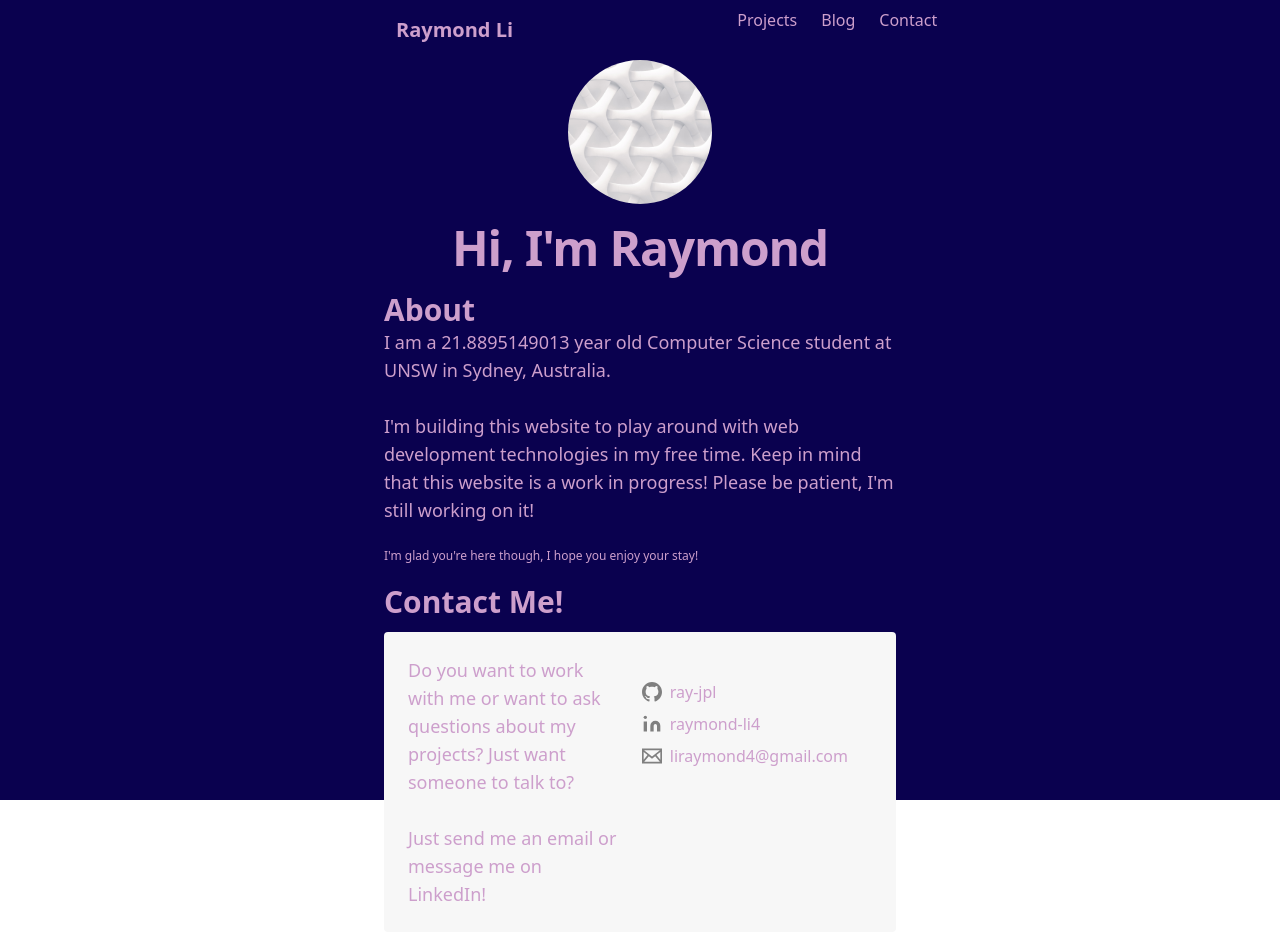
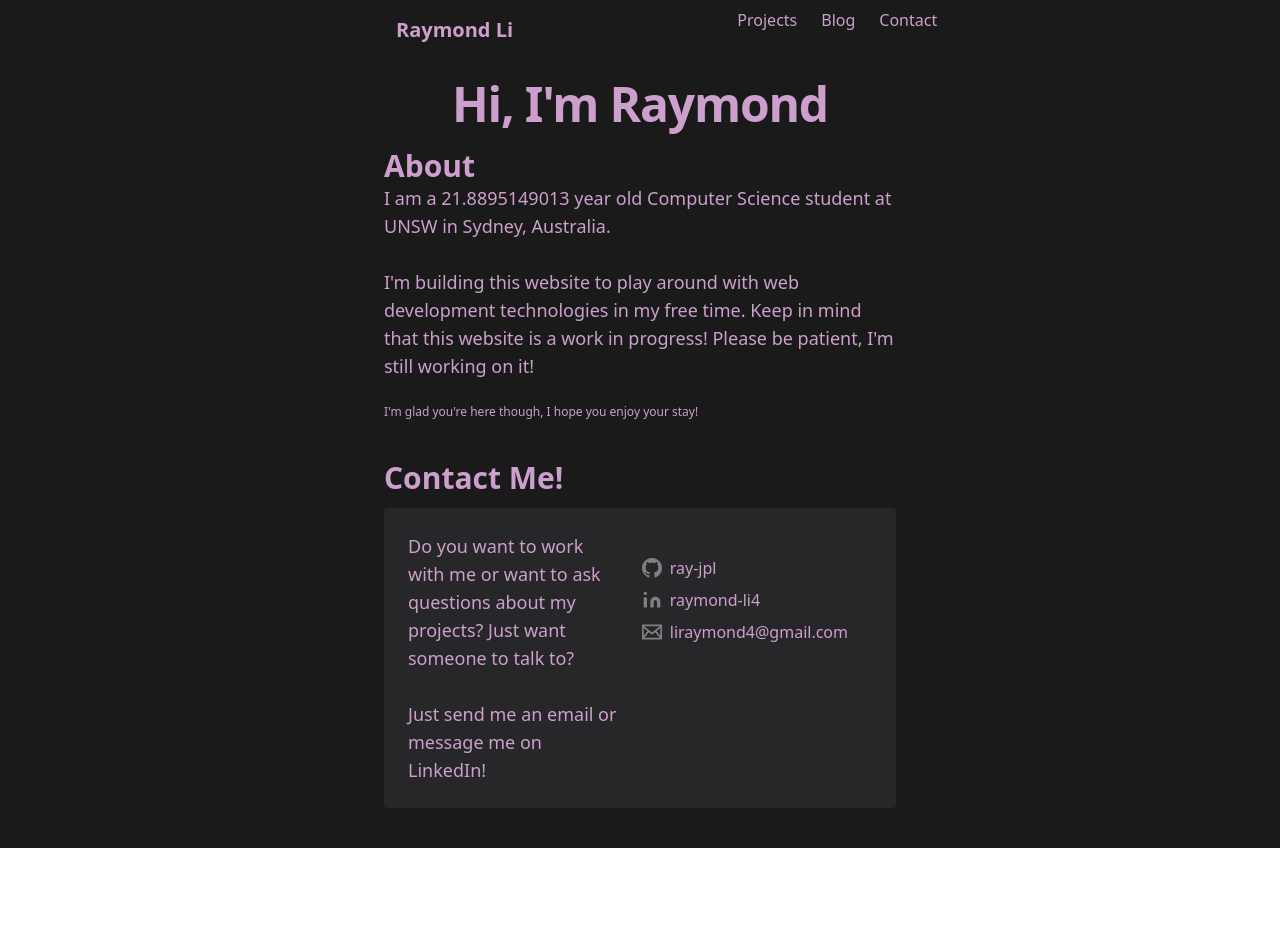
Before and after one commit to ray-jpl/nextjs-blog, a Next.js app: page / in a window 1280 px wide. After the commit the page ends 848 px from the top, so only its background shows below. Built offline with nearby package versions, Linux system fonts and the light colour scheme.

Commit message:
Adjusted midnight theme colours

```diff
--- a/src/components/About.tsx
+++ b/src/components/About.tsx
@@ -3,7 +3,7 @@ import Age from './age'
 
 const About: React.FC = () => {
     return (
-      <section className="mb-5">
+      <section className="mb-10">
         <h1 className="text-3xl font-bold">About</h1>
 
         <p className="text-lg">
--- a/src/components/Contact.tsx
+++ b/src/components/Contact.tsx
@@ -3,10 +3,10 @@ import Link from 'next/link';
 
 const Contact: React.FC = () => {
     return (
-      <section className="w-full">
+      <section className="w-full mb-10">
         <h1 className="text-3xl font-bold">Contact Me!</h1>
 
-        <div className="p-6 mt-3 flex bg-[#f7f7f7] rounded">
+        <div className="p-6 mt-3 flex bg-skin-fillDark rounded">
           <form className="w-4/6 flex flex-col" action="">
             {/* <label className="text-xl font-bold" htmlFor="name">Name</label>
             <input name="name" type="text" placeholder='Name'/>
@@ -32,20 +32,20 @@ const Contact: React.FC = () => {
 
           <div id="iconList" className="p-5 flex flex-col grow items-centre">
             <Link href="https://github.com/ray-jpl">
-              <a className="flex items-center p-1 rounded-lg hover:bg-gray-200">
+              <a className="flex items-center p-1 rounded-lg hover:bg-skin-muted hover:text-skin-fillDark">
                 <svg className="filter invert-[0.5] h-5 w-5 mr-2"  xmlns="http://www.w3.org/2000/svg" viewBox="0 0 24 24"><path d="M12 0c-6.626 0-12 5.373-12 12 0 5.302 3.438 9.8 8.207 11.387.599.111.793-.261.793-.577v-2.234c-3.338.726-4.033-1.416-4.033-1.416-.546-1.387-1.333-1.756-1.333-1.756-1.089-.745.083-.729.083-.729 1.205.084 1.839 1.237 1.839 1.237 1.07 1.834 2.807 1.304 3.492.997.107-.775.418-1.305.762-1.604-2.665-.305-5.467-1.334-5.467-5.931 0-1.311.469-2.381 1.236-3.221-.124-.303-.535-1.524.117-3.176 0 0 1.008-.322 3.301 1.23.957-.266 1.983-.399 3.003-.404 1.02.005 2.047.138 3.006.404 2.291-1.552 3.297-1.23 3.297-1.23.653 1.653.242 2.874.118 3.176.77.84 1.235 1.911 1.235 3.221 0 4.609-2.807 5.624-5.479 5.921.43.372.823 1.102.823 2.222v3.293c0 .319.192.694.801.576 4.765-1.589 8.199-6.086 8.199-11.386 0-6.627-5.373-12-12-12z"/></svg>
                 <p>ray-jpl</p>
               </a>
             </Link>
 
             <Link href="https://www.linkedin.com/in/raymond-li4/">
-              <a className="flex items-center p-1 rounded-lg hover:bg-gray-200">
+              <a className="flex items-center p-1 rounded-lg hover:bg-skin-muted hover:text-skin-fillDark">
               <svg className="filter invert-[0.5] h-5 w-5 mr-2" viewBox="0 0 24 24" stroke-width="2" fill="black" stroke-linecap="round" stroke-linejoin="round"><path d="M16 8a6 6 0 0 1 6 6v7h-4v-7a2 2 0 0 0-2-2 2 2 0 0 0-2 2v7h-4v-7a6 6 0 0 1 6-6z"></path><rect x="2" y="9" width="4" height="12"></rect><circle cx="4" cy="4" r="2"></circle></svg>
                 <p>raymond-li4</p>
               </a>
             </Link>
 
-            <div className="flex items-center p-1 rounded-lg hover:bg-gray-200">
+            <div className="flex items-center p-1 rounded-lg hover:bg-skin-muted hover:text-skin-fillDark">
               <svg className="filter invert-[0.5] h-5 w-5 mr-2" xmlns="http://www.w3.org/2000/svg" width="24" height="24" viewBox="0 0 24 24"><path d="M0 3v18h24v-18h-24zm6.623 7.929l-4.623 5.712v-9.458l4.623 3.746zm-4.141-5.929h19.035l-9.517 7.713-9.518-7.713zm5.694 7.188l3.824 3.099 3.83-3.104 5.612 6.817h-18.779l5.513-6.812zm9.208-1.264l4.616-3.741v9.348l-4.616-5.607z"/></svg>
               <p>liraymond4@gmail.com</p>
             </div>
--- a/src/components/Layout.tsx
+++ b/src/components/Layout.tsx
@@ -1,5 +1,4 @@
 import Head from 'next/head';
-import Image from 'next/image';
 import Link from 'next/link';
 
 const name = "Hi, I'm Raymond";
@@ -13,7 +12,7 @@ export default function Layout({
   }) {
   return (
     <div className='theme-midnight'>
-      <div className="h-screen flex flex-col items-center bg-skin-fill text-skin-primary">
+        <div className="flex flex-col items-center bg-skin-fill text-skin-primary">
               <Head>
                 <link rel="icon" href="/favicon.ico" />
                 <meta
@@ -44,17 +43,7 @@ export default function Layout({
                 </nav>
 
                 {home ? (
-                <>
-                  <Image
-                    priority
-                    src="/images/profile.jpg"
-                    className="rounded-full"
-                    height={144}
-                    width={144}
-                    alt=""
-                  />
-                  <h1 className="mt-5 text-5xl font-bold tracking-tight">{name}</h1>
-                </>
+                    <h1 className="mt-5 text-5xl font-black tracking-tight">{name}</h1>
                 ) : (
                   <></>
                 )}
@@ -69,6 +58,7 @@ export default function Layout({
                 )}
               </div>
         </div>
+
     </div>
   );
 }
--- a/src/components/ProjectView.tsx
+++ /dev/null
@@ -1,12 +0,0 @@
-import React from "react";
-
-const ProjectView: React.FC = () => {
-    return (
-      <section>
-        <h1 className="text-3xl font-bold">Featured Projects</h1>
-        <p>This is a Work In Progress! Check back Later!</p>
-      </section>
-    )
-}
-
-export default ProjectView
--- a/src/pages/projects.tsx
+++ b/src/pages/projects.tsx
@@ -1,7 +1,6 @@
 import Head from 'next/head';
 
 import Layout, { siteTitle } from '../components/Layout';
-import ProjectView from '../components/ProjectView';
 
 
 const Projects: React.FC = () => {
@@ -10,7 +9,10 @@ const Projects: React.FC = () => {
       <Head>
         <title>{siteTitle}</title>
       </Head>
-      <ProjectView></ProjectView>
+      <section>
+        <h1 className="text-3xl font-bold">Featured Projects</h1>
+        <p>This is a Work In Progress! Check back Later!</p>
+      </section>
     </Layout>
   );
 }
--- a/src/styles/global.css
+++ b/src/styles/global.css
@@ -5,13 +5,15 @@
 @layer base {
   :root {
     --color-bg-fill: #FFFFFF;
+    --color-bg-fill-muted: #FFFFFF;
     --color-text-primary: #000000;
     --color-text-muted: #f7f7f7;
     --color-text-inverted: #FFFFFF;
   }
 
   .theme-midnight {
-    --color-bg-fill: #0A014F;
+    --color-bg-fill: #1a1a1b;
+    --color-bg-fill-muted: #272729;
     --color-text-primary: #CD9FCC;
     --color-text-muted: #E4C2C6;
     --color-text-inverted: #FFFFFF;
--- a/tailwind.config.js
+++ b/tailwind.config.js
@@ -6,6 +6,7 @@ module.exports = {
       colors: {
         skin: {
           fill: 'var(--color-bg-fill)',
+          fillDark: 'var(--color-bg-fill-muted)',
           primary: 'var(--color-text-primary)',
           muted: 'var(--color-text-muted)',
           inverted: 'var(--color-text-inverted)',
```
Also changed, not shown: 2 other files (tests, documents, lock files or other folders). Lines whose indentation alone changed are shown as unchanged.
